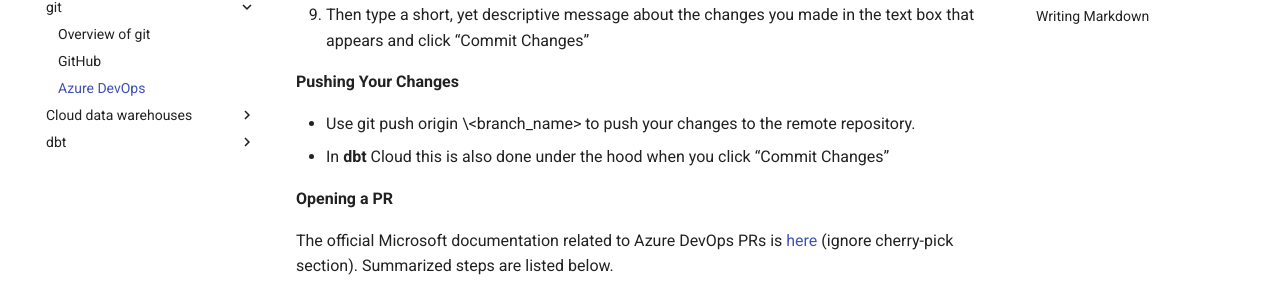
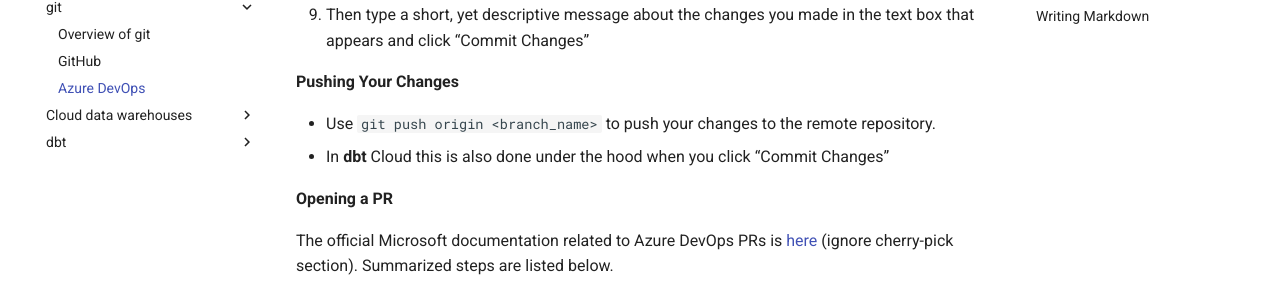
Before and after one commit to cagov/caldata-mdsa-training, an MkDocs documentation site: the page built from docs/git/devops.md, in a window 1280 px wide and 900 px high, scrolled down 2599 px. Shown: the part 146-445 px from the top of the window. Built offline with MkDocs 1.6.1 and Material for MkDocs 9.7.7, drawn with Linux system fonts in a browser that asks for light colours; comment, search, counter and statistics services are not loaded.

```diff
--- a/docs/git/devops.md
+++ b/docs/git/devops.md
@@ -88,7 +88,7 @@ A pull request (PR) proposes changes to a code repository. It's a formal request
 
 **Pushing Your Changes**
 
-* Use git push origin \<branch\_name\> to push your changes to the remote repository.
+* Use `git push origin <branch_name>` to push your changes to the remote repository.
 * In **dbt** Cloud this is also done under the hood when you click “Commit Changes”
 
 **Opening a PR**
```
